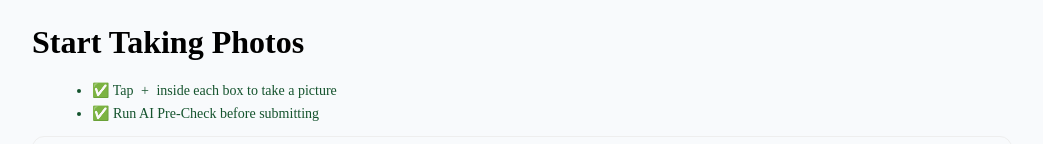
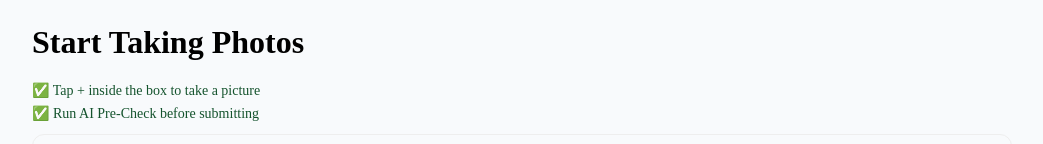
Before and after one commit to dmeadows001/turn-qa, a Next.js app: page /turns/1/capture in a window 1280 px wide. Shown: the top 144 px of the page, without its empty margins (118-1161 px from the left). Built offline with nearby package versions, Linux system fonts and the light colour scheme; no server answers.

Commit message:
Update capture.js

```diff
--- a/pages/turns/[id]/capture.js
+++ b/pages/turns/[id]/capture.js
@@ -420,14 +420,12 @@ export default function Capture() {
     <div style={{ maxWidth: 980, margin: '24px auto', padding: '0 16px', fontFamily: 'ui-sans-serif' }}>
      <h1>Start Taking Photos</h1>
 
-<ul style={{ marginTop: 8, marginLeft: 20, color: '#14532d', fontSize: 14 }}>
-  <li style={{ marginBottom: 6 }}>
-    ✅ Tap <span style={{ margin: '0 4px' }}>+</span> inside each box to take a picture
-  </li>
-  <li>
-    ✅ Run AI Pre-Check before submitting
-  </li>
-</ul>
+<div style={{ marginTop: 12, color: '#14532d', fontSize: 14 }}>
+  ✅ Tap + inside the box to take a picture
+</div>
+<div style={{ marginTop: 6, color: '#14532d', fontSize: 14 }}>
+  ✅ Run AI Pre-Check before submitting
+</div>
 
 {/* small context line for cleaners (no UUID) */}
 <div style={{ color:'#475569', marginTop: 6, fontSize: 14 }}>
```
